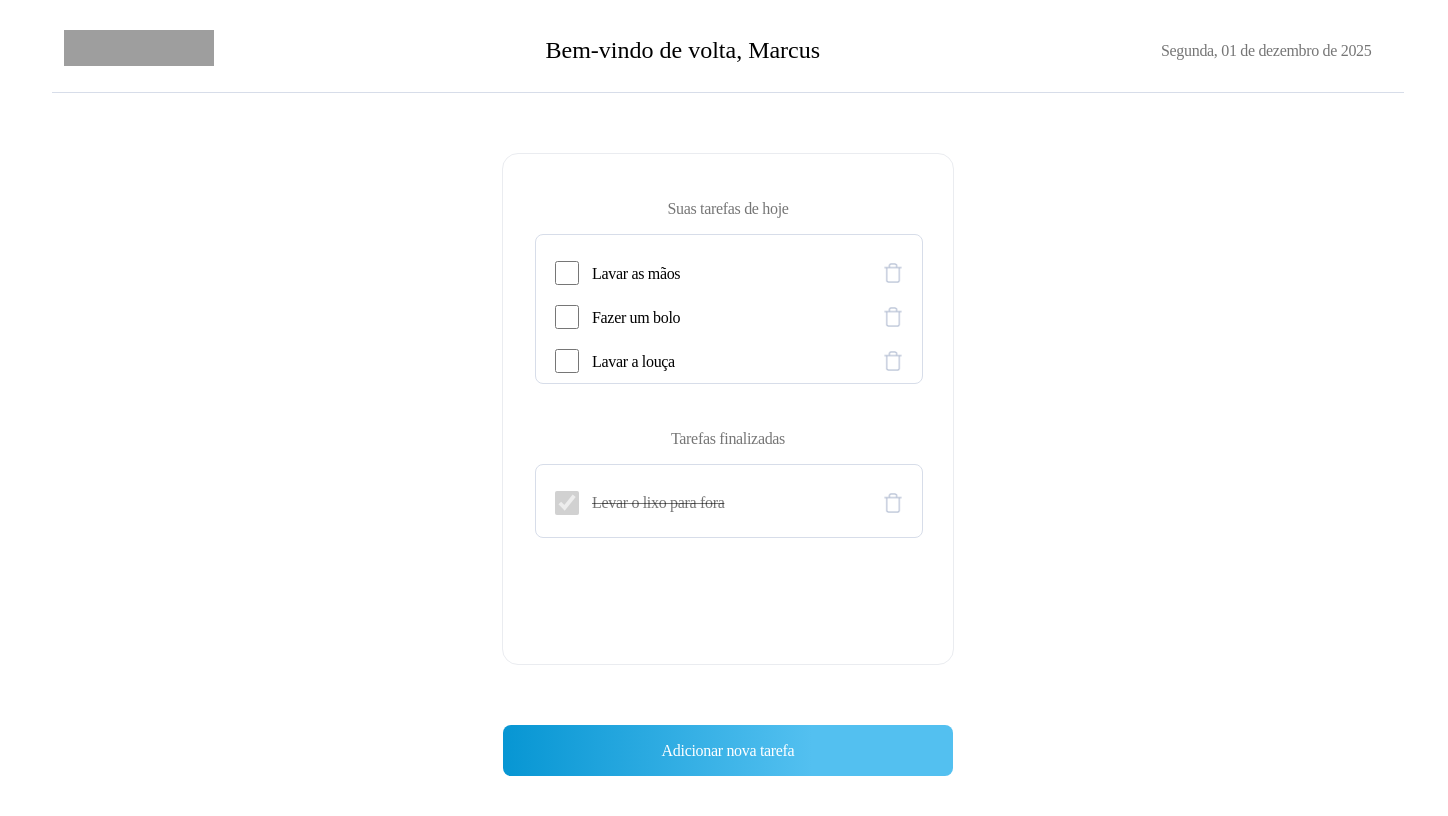
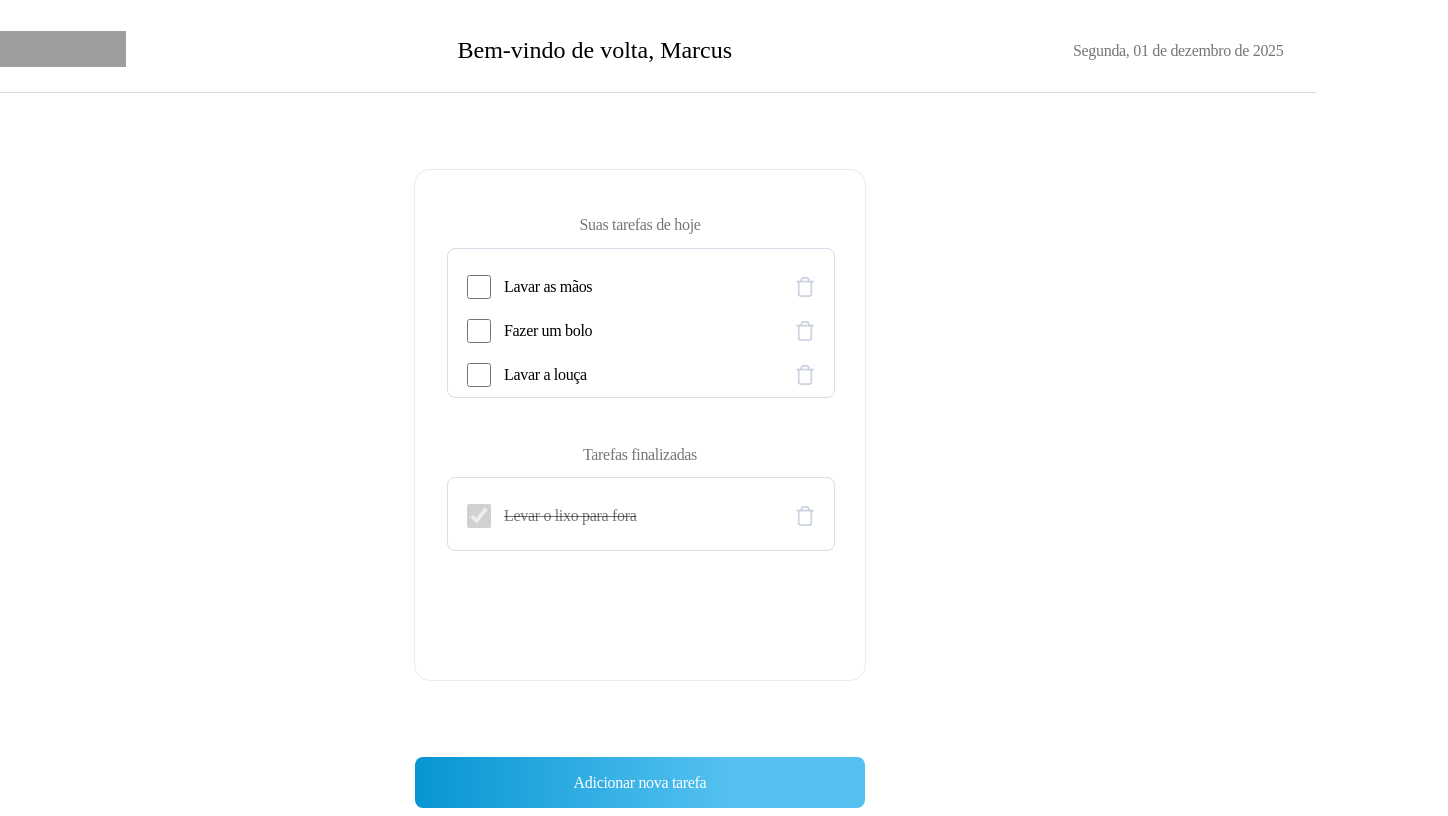
Before and after one commit to gemaquejr/nextjs-task-list, a Next.js app: page / in a window 1280 px wide. Shown: the whole page, 1448 px wide, since content can reach past the window. Built offline with nearby package versions, Linux system fonts and the light colour scheme; grey boxes are pictures that could not be loaded.

Commit message:
Adiciona reset css
Signed-off-by: gemaquejr <gemaquejr@hotmail.com>

```diff
--- a/src/app/styles/globals.scss
+++ b/src/app/styles/globals.scss
@@ -1,13 +1,24 @@
+:root {
+    --color-white: #ffffff;
+    --border-gray: #D7DDE9;
+}
+
+html {
+    font-size: 62.5%;
+}
+
+main {
+    width: 100vw;
+    max-width: 100%;
+}
+
 .todo-list-container {
-    width: 1440px;
-    height: 768px;
-    top: 200px;
-    left: 795px;
-    gap: 0px;
-    opacity: 0px;
-    background: #FFFFFF;
+    width: 100%;
+    min-height: 100vh;
+    background: var(--color-white);
     display: flex;
     flex-direction: column;
+    justify-content: flex-start;
     align-items: center;
     margin: auto;
 }
```
